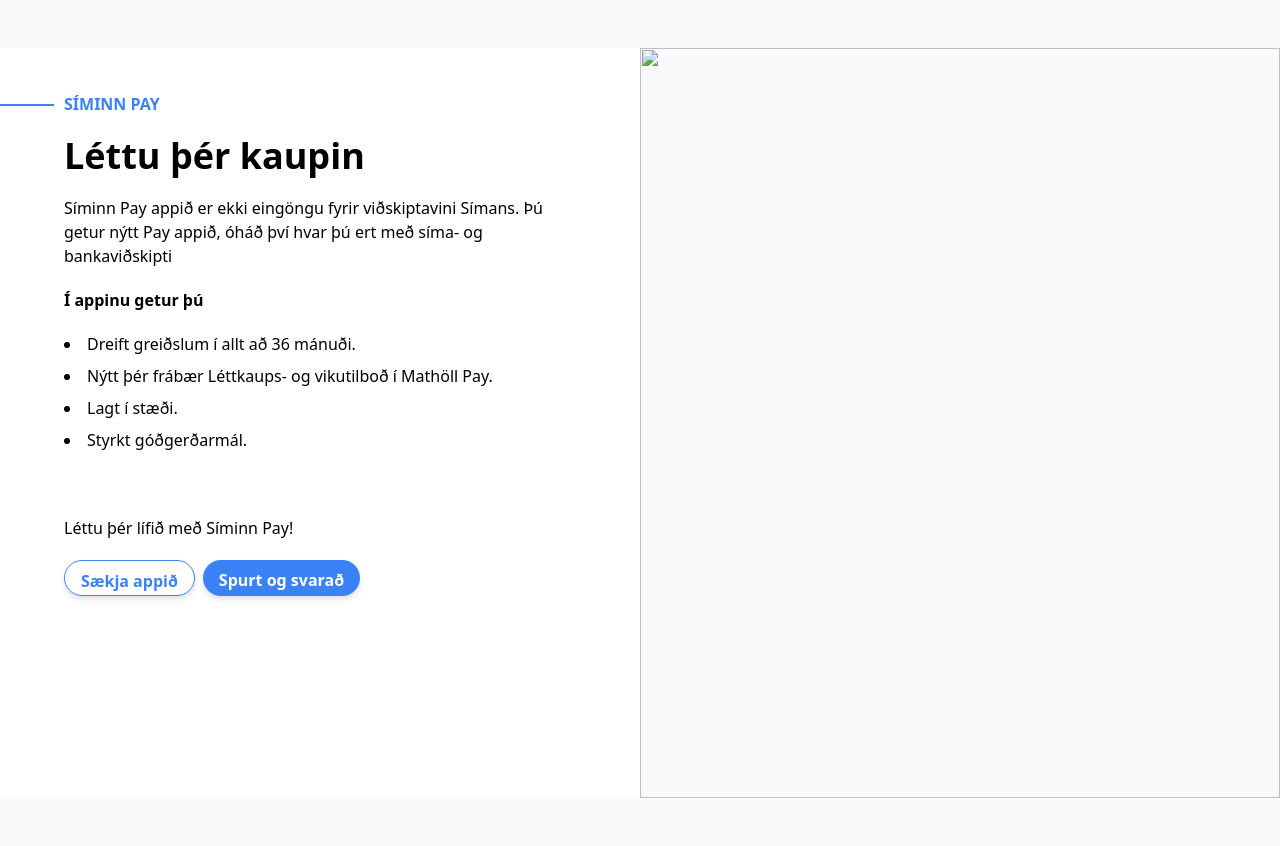
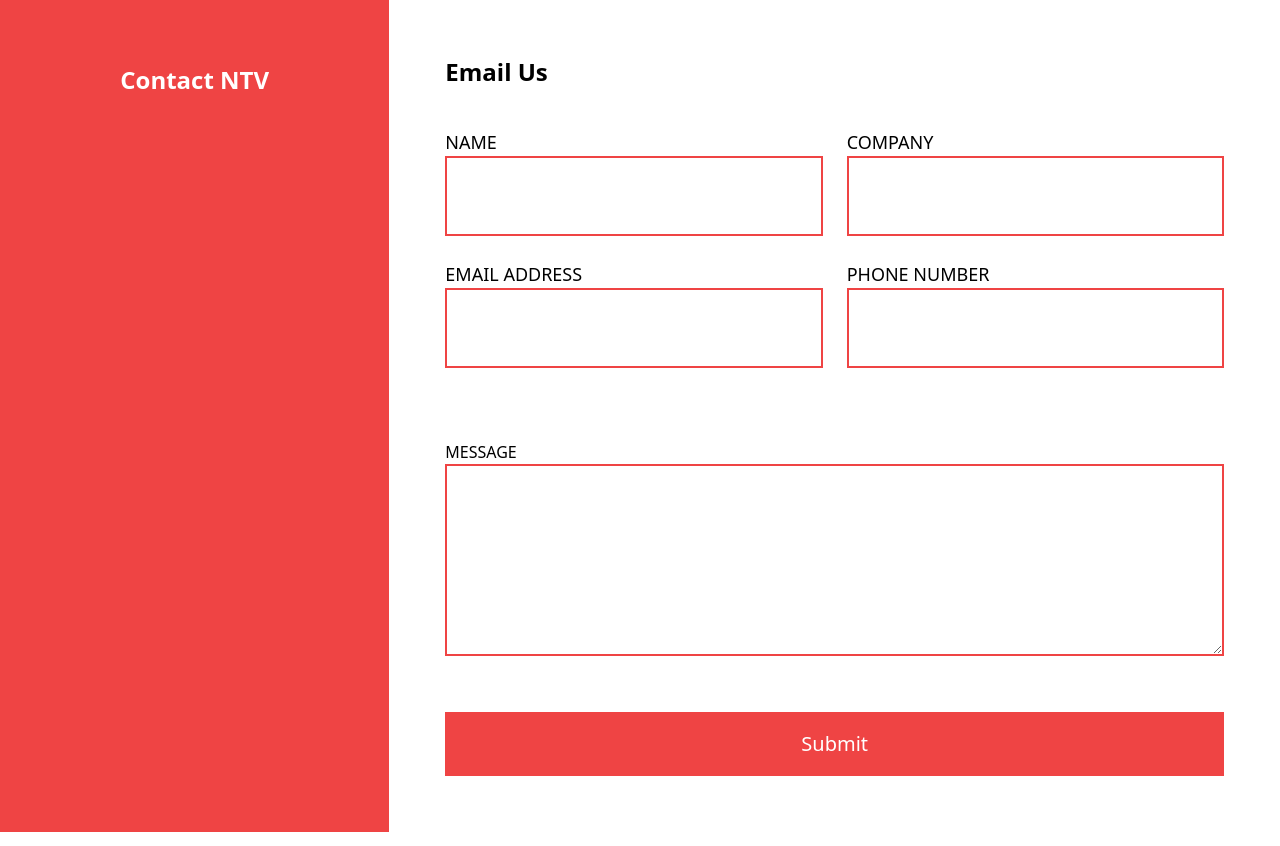
Before and after one commit to Benjaminn05/h24verkefni, a plain HTML site: page src/index.html in a window 1280 px wide. Drawn offline with Linux system fonts and the light colour scheme; files whose address does not match are found by name.

Commit message:
Add files via upload

```diff
--- a/src/index.html
+++ b/src/index.html
@@ -1,48 +1,49 @@
-<!DOCTYPE html>
-<html lang="en">
+<!doctype html>
+<html>
+
 <head>
-    <meta charset="UTF-8">
-    <meta name="viewport" content="width=device-width, initial-scale=1.0">
-    <link href="/Users/benjaminnoibjorgvinsson/Documents/Haust heimaverkefni/verkefni 99/src/output.css" rel="stylesheet">
-    <title>HIHI</title>
+  <meta charset="UTF-8">
+  <meta name="viewport" content="width=device-width, initial-scale=1.0">
+  <link href="./output.css" rel="stylesheet">
 </head>
-<body class="flex flex-col bg-slate-50 md:my-12 md:flex-row">
-    <div class="p-12 md:basis-1/2 bg-white md:p-16">
-        <div class="pb-3 relative m-[-20px] ml-[-80px] md:pb-5">
-            <div class="w-[70px] border-blue-500 mt-3 pr-0 ml-0  border-[1px] float-left"></div>
-            <p class="pb-3 md:pb-5 text-blue-500 font-bold pl-20">SÍMINN PAY</p>
+
+<body class="m-0">
+  <div class="flex flex-col">
+    <div class="flex flex-row basis-1/3">
+      <div class="min-h-screen bg-red-500 basis-1/3 text-white text-center py-16 text text-2xl font-bold"> Contact
+        NTV</div>
+      <div class="m-14 basis-2/3">
+        <div class="w-full flex flex-col">
+          <div class="text-2xl font-bold pb-10">Email Us</div>
+
+          <div class="grid gap-6  grid-cols-2 grid-rows-2 pb-10">
+            <div>
+              <span class="text-lg">NAME</span>
+              <div class="w-full h-20 grid grid-cols-1 border-2 border-red-500"></div>
+            </div>
+            <div>
+              <span class="text-lg">COMPANY</span>
+              <div class="w-full h-20 grid grid-cols-1 border-2 border-red-500"></div>
+            </div>
+            <div>
+              <span class="text-lg">EMAIL ADDRESS</span>
+              <div class="w-full h-20 grid grid-cols-1 border-2 border-red-500"></div>
+            </div>
+            <div>
+              <span class="text-lg">PHONE NUMBER</span>
+              <div class="w-full h-20 grid grid-cols-1 border-2 border-red-500"></div>
+            </div>
+          </div>
+          <div class="">
+            <div class="py-8">
+              <span>MESSAGE</span>
+              <textarea class="flex flex-row w-full h-48 p-4 border-2 basis-1 border-red-500"></textarea>
+            </div>
+
+              <br>
+              <div class="w-full h-16 text-xl bg-red-500 flex items-center justify-center text-white">Submit</div>
+            </div>
         </div>
+</body>
 
-
-        <h2 class="pb-3 text-4xl font-bold md:pb-5">Léttu þér kaupin</h2>
-
-        <p class="pb-3 md:pb-5 font-extralight">Síminn Pay appið er ekki eingöngu fyrir viðskiptavini Símans. Þú getur nýtt Pay appið, óháð því hvar þú ert með síma- og bankaviðskipti</p>
-
-        <h3 class="pb-3 md:pb-5 font-bold">Í appinu getur þú</h3>
-
-        <ul class="md:pb-14 list-disc list-inside font-extralight">
-            <li class="md:pb-2">Dreift greiðslum í allt að 36 mánuði.</li>
-            <li class="md:pb-2">Nýtt þér frábær Léttkaups- og vikutilboð í Mathöll Pay.</li>
-            <li class="md:pb-2">Lagt í stæði.</li>
-            <li class="md:pb-2"
-            >Styrkt góðgerðarmál.</li>
-        </ul>
-
-        <p class="pb-3 md:pb-5 font-extralight">Léttu þér lífið með Síminn Pay!</p>
-
-        <div class="flex flex-row">
-            <button class="md:h-9 bg-white text-blue-500 border-[1px] drop-shadow-md border-blue-500 font-bold py-2 mr-2 px-4 rounded-full items-center">Sækja appið</button>
-
-            <button class="md:h-9 bg-blue-500 text-white drop-shadow-md font-bold py-2 px-4 rounded-full items-center">Spurt og svarað</button>
-        </div>
-
-    </div>
-
-    <div class="md:basis-1/2">
-        <img src="/Users/benjaminnoibjorgvinsson/Downloads/siminn 1 (1).jpeg" alt="" class="h-[450px] md:h-[750px] w-full object-cover">
-    </div>
-
-
-
-</body>
 </html>
```
Also changed, not shown: src/output.css.
